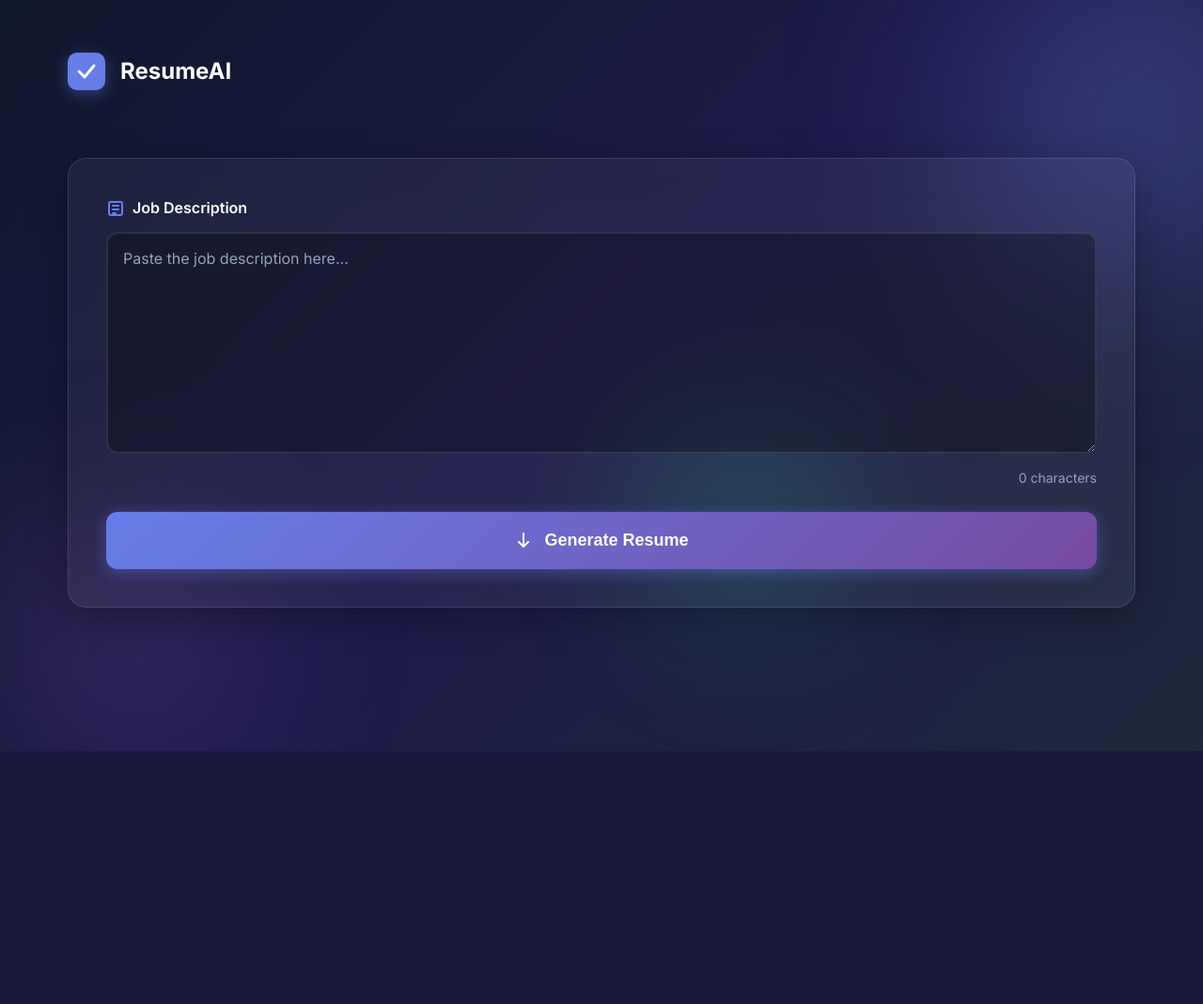
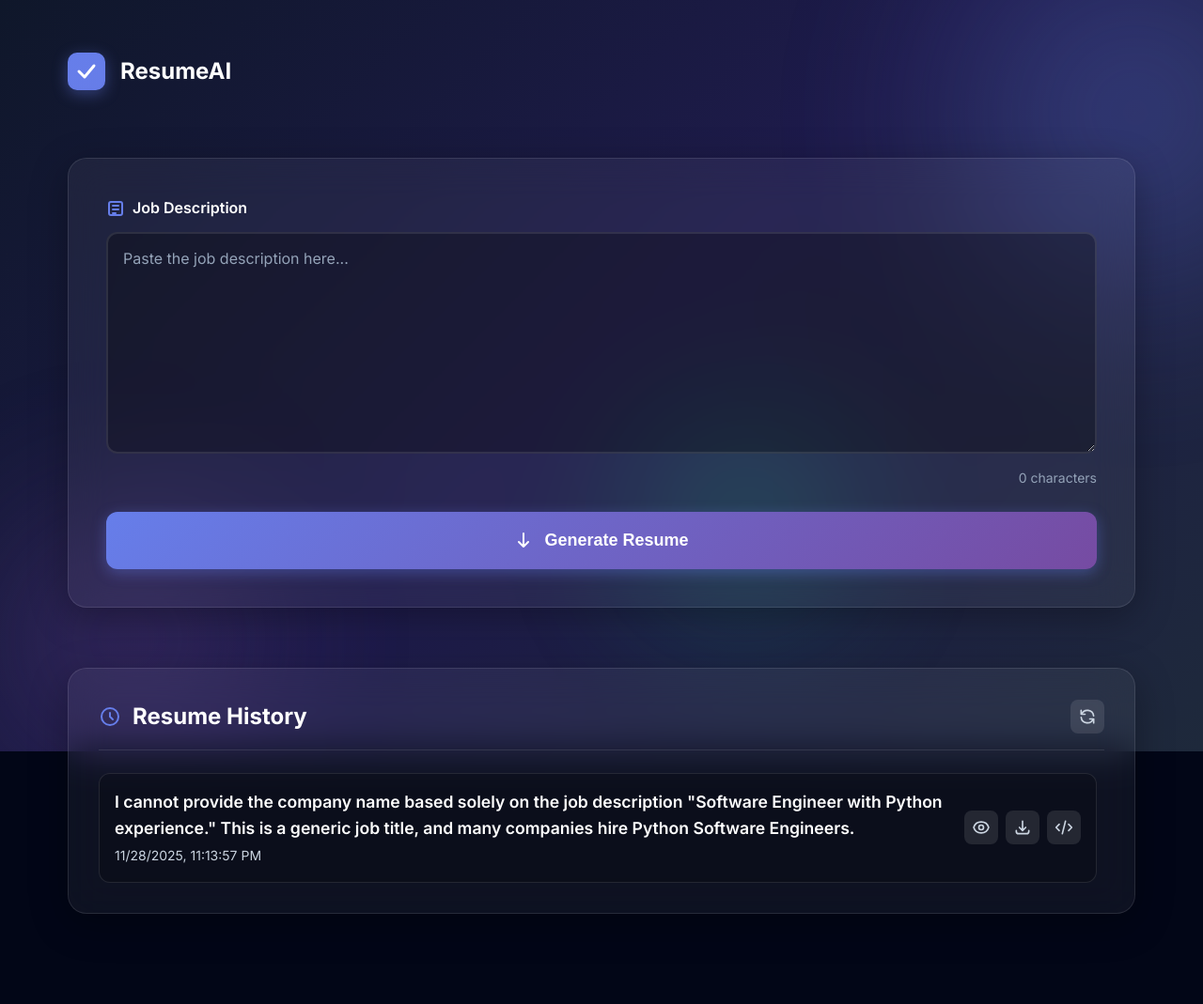
Before and after one commit to Volerus/resume-builder, a Flask app: page / in a window 1280 px wide. Shown: the whole page at 94% size. Before the commit the page ends 800 px from the top, so only its background shows below. Run offline with Flask 3, Linux system fonts and the light colour scheme; parts of the project's set-up code (start-up, migrations or seed data) failed here and were passed over; some libraries are stand-ins or nearby versions.

Commit message:
Added history and view functinality

```diff
--- a/app.py
+++ b/app.py
@@ -9,6 +9,9 @@
 import yaml
 from pdf_generator import generate_reduced_top_margin_resume
 from io import BytesIO
+import uuid
+from datetime import datetime
+import shutil
 
 app = Flask(__name__)
 
@@ -18,6 +21,16 @@
     RESUME_DATA_FILE = f'resume_data_{resume_name}.json'
 else:
     RESUME_DATA_FILE = 'resume_data.json'
+
+STORAGE_DIR = 'generated'
+HISTORY_FILE = os.path.join(STORAGE_DIR, 'history.json')
+
+if not os.path.exists(STORAGE_DIR):
+    os.makedirs(STORAGE_DIR)
+
+if not os.path.exists(HISTORY_FILE):
+    with open(HISTORY_FILE, 'w') as f:
+        json.dump([], f)
 
 with open("secrets.yaml", "r") as file:
     secrets = yaml.safe_load(file)
@@ -43,6 +56,20 @@
         content = '\n'.join(lines)
 
     return json.loads(content)
+
+
+def load_history():
+    if os.path.exists(HISTORY_FILE):
+        with open(HISTORY_FILE, 'r') as f:
+            return json.load(f)
+    return []
+
+
+def save_history_entry(entry):
+    history = load_history()
+    history.append(entry)
+    with open(HISTORY_FILE, 'w') as f:
+        json.dump(history, f, indent=4)
 
 
 def extract_company_name(job_description):
@@ -154,19 +181,72 @@
         buffer = BytesIO()
         generate_reduced_top_margin_resume(buffer, full_resume)
 
-        # Create company directory if it doesn't exist
+        # Generate unique ID for this resume
+        resume_id = str(uuid.uuid4())
+        timestamp = datetime.now().isoformat()
+
+        # Create directory for this resume
+        resume_dir = os.path.join(STORAGE_DIR, resume_id)
+        os.makedirs(resume_dir)
+
+        # Save PDF
+        pdf_path = os.path.join(resume_dir, "resume.pdf")
+        with open(pdf_path, 'wb') as output_file:
+            buffer.seek(0)
+            output_file.write(buffer.read())
+
+        # Save JSON
+        json_path = os.path.join(resume_dir, "resume.json")
+        with open(json_path, 'w') as f:
+            json.dump(full_resume, f, indent=4)
+
+        # Update history
+        entry = {
+            'id': resume_id,
+            'company_name': company_name,
+            'timestamp': timestamp,
+            'pdf_path': pdf_path,
+            'json_path': json_path
+        }
+        save_history_entry(entry)
+
+        # Also save to company directory for backward compatibility/organization
         if not os.path.exists(company_name):
             os.makedirs(company_name)
 
-        # Save PDF to company directory
-        full_path = os.path.join(company_name, "resume.pdf")
-        with open(full_path, 'wb') as output_file:
-            buffer.seek(0)
-            output_file.write(buffer.read())
+        company_pdf_path = os.path.join(company_name, "resume.pdf")
+        shutil.copy(pdf_path, company_pdf_path)
 
         # Return PDF as response
         buffer.seek(0)
         return Response(buffer, content_type='application/pdf')
+
+    except Exception as e:
+        return jsonify({'error': str(e)}), 500
+
+
+@app.route('/history', methods=['GET'])
+def get_history():
+    """Get list of generated resumes."""
+    return jsonify(load_history())
+
+
+@app.route('/download/<resume_id>/<file_type>', methods=['GET'])
+def download_file(resume_id, file_type):
+    """Download PDF or JSON for a specific resume."""
+    try:
+        history = load_history()
+        entry = next((item for item in history if item['id'] == resume_id), None)
+
+        if not entry:
+            return jsonify({'error': 'Resume not found'}), 404
+
+        if file_type == 'pdf':
+            return Response(open(entry['pdf_path'], 'rb'), content_type='application/pdf')
+        elif file_type == 'json':
+            return jsonify(json.load(open(entry['json_path'], 'r')))
+        else:
+            return jsonify({'error': 'Invalid file type'}), 400
 
     except Exception as e:
         return jsonify({'error': str(e)}), 500
--- a/static/script.js
+++ b/static/script.js
@@ -15,6 +15,10 @@
 const downloadBtn = document.getElementById('downloadBtn');
 const diffEditor = document.getElementById('diffEditor');
 const generatePdfBtn = document.getElementById('generatePdfBtn');
+const historyList = document.getElementById('historyList');
+const refreshHistoryBtn = document.getElementById('refreshHistoryBtn');
+const pdfModal = document.getElementById('pdfModal');
+const pdfViewer = document.getElementById('pdfViewer');
 
 // Store data for PDF generation
 let currentCompanyName = '';
@@ -467,4 +471,83 @@
         document.body.style.transition = 'opacity 0.5s ease';
         document.body.style.opacity = '1';
     }, 100);
+
 });
+
+// History Functions
+async function fetchHistory() {
+    try {
+        historyList.innerHTML = '<div class="loading-history">Loading history...</div>';
+        const response = await fetch('/history');
+        if (!response.ok) throw new Error('Failed to fetch history');
+
+        const history = await response.json();
+        renderHistory(history);
+    } catch (error) {
+        console.error('Error fetching history:', error);
+        historyList.innerHTML = '<div class="error-message">Failed to load history</div>';
+    }
+}
+
+function renderHistory(history) {
+    if (history.length === 0) {
+        historyList.innerHTML = '<div class="empty-history">No generated resumes yet.</div>';
+        return;
+    }
+
+    // Sort by timestamp descending
+    history.sort((a, b) => new Date(b.timestamp) - new Date(a.timestamp));
+
+    historyList.innerHTML = history.map(item => `
+        <div class="history-item">
+            <div class="history-info">
+                <div class="history-company">${item.company_name}</div>
+                <div class="history-date">${new Date(item.timestamp).toLocaleString()}</div>
+            </div>
+            <div class="history-actions">
+                <button class="icon-btn" onclick="viewPdf('${item.id}')" title="View PDF">
+                    <svg width="20" height="20" viewBox="0 0 24 24" fill="none" xmlns="http://www.w3.org/2000/svg">
+                        <path d="M15 12a3 3 0 11-6 0 3 3 0 016 0z" stroke="currentColor" stroke-width="2" stroke-linecap="round" stroke-linejoin="round"/>
+                        <path d="M2.458 12C3.732 7.943 7.523 5 12 5c4.478 0 8.268 2.943 9.542 7-1.274 4.057-5.064 7-9.542 7-4.477 0-8.268-2.943-9.542-7z" stroke="currentColor" stroke-width="2" stroke-linecap="round" stroke-linejoin="round"/>
+                    </svg>
+                </button>
+                <a href="/download/${item.id}/pdf" class="icon-btn" title="Download PDF" download>
+                    <svg width="20" height="20" viewBox="0 0 24 24" fill="none" xmlns="http://www.w3.org/2000/svg">
+                        <path d="M4 16v1a3 3 0 003 3h10a3 3 0 003-3v-1m-4-4l-4 4m0 0l-4-4m4 4V4" stroke="currentColor" stroke-width="2" stroke-linecap="round" stroke-linejoin="round"/>
+                    </svg>
+                </a>
+                <a href="/download/${item.id}/json" class="icon-btn" title="View JSON" target="_blank">
+                    <svg width="20" height="20" viewBox="0 0 24 24" fill="none" xmlns="http://www.w3.org/2000/svg">
+                        <path d="M10 20l4-16m4 4l4 4-4 4M6 16l-4-4 4-4" stroke="currentColor" stroke-width="2" stroke-linecap="round" stroke-linejoin="round"/>
+                    </svg>
+                </a>
+            </div>
+        </div>
+    `).join('');
+}
+
+// PDF Viewer Functions
+window.viewPdf = function (id) {
+    pdfViewer.src = `/download/${id}/pdf`;
+    pdfModal.classList.remove('hidden');
+    document.body.style.overflow = 'hidden'; // Prevent background scrolling
+};
+
+window.closePdfModal = function () {
+    pdfModal.classList.add('hidden');
+    pdfViewer.src = '';
+    document.body.style.overflow = ''; // Restore scrolling
+};
+
+// Close modal on outside click
+pdfModal.addEventListener('click', (e) => {
+    if (e.target === pdfModal) {
+        closePdfModal();
+    }
+});
+
+// Event Listeners
+refreshHistoryBtn.addEventListener('click', fetchHistory);
+
+// Initial load
+fetchHistory();
--- a/static/style.css
+++ b/static/style.css
@@ -1072,3 +1072,183 @@
     border: none;
     padding: 0;
 }
+
+/* History Section */
+.history-container {
+    padding: 2rem;
+    margin-bottom: 4rem;
+}
+
+.history-header {
+    display: flex;
+    justify-content: space-between;
+    align-items: center;
+    margin-bottom: 1.5rem;
+    padding-bottom: 1rem;
+    border-bottom: 1px solid var(--glass-border);
+}
+
+.history-title {
+    display: flex;
+    align-items: center;
+    gap: 0.75rem;
+    font-size: 1.5rem;
+    font-weight: 700;
+    color: var(--text-primary);
+}
+
+.history-title svg {
+    color: var(--primary);
+}
+
+.history-list {
+    display: flex;
+    flex-direction: column;
+    gap: 1rem;
+    max-height: 400px;
+    overflow-y: auto;
+    padding-right: 0.5rem;
+}
+
+/* Scrollbar for history list */
+.history-list::-webkit-scrollbar {
+    width: 6px;
+}
+
+.history-list::-webkit-scrollbar-track {
+    background: rgba(255, 255, 255, 0.05);
+    border-radius: 3px;
+}
+
+.history-list::-webkit-scrollbar-thumb {
+    background: rgba(255, 255, 255, 0.2);
+    border-radius: 3px;
+}
+
+.history-item {
+    display: flex;
+    justify-content: space-between;
+    align-items: center;
+    padding: 1rem;
+    background: rgba(0, 0, 0, 0.2);
+    border: 1px solid var(--glass-border);
+    border-radius: 12px;
+    transition: all 0.3s ease;
+}
+
+.history-item:hover {
+    background: rgba(0, 0, 0, 0.3);
+    border-color: rgba(255, 255, 255, 0.2);
+}
+
+.history-info {
+    display: flex;
+    flex-direction: column;
+    gap: 0.25rem;
+}
+
+.history-company {
+    font-weight: 600;
+    color: var(--text-primary);
+    font-size: 1.1rem;
+}
+
+.history-date {
+    font-size: 0.875rem;
+    color: var(--text-secondary);
+}
+
+.history-actions {
+    display: flex;
+    gap: 0.5rem;
+}
+
+.icon-btn {
+    background: rgba(255, 255, 255, 0.1);
+    border: none;
+    border-radius: 8px;
+    width: 36px;
+    height: 36px;
+    display: flex;
+    align-items: center;
+    justify-content: center;
+    color: var(--text-secondary);
+    cursor: pointer;
+    transition: all 0.3s ease;
+}
+
+.icon-btn:hover {
+    background: var(--primary);
+    color: white;
+    transform: translateY(-2px);
+}
+
+.loading-history, .empty-history {
+    text-align: center;
+    color: var(--text-secondary);
+    padding: 2rem;
+}
+
+/* Modal */
+.modal {
+    position: fixed;
+    top: 0;
+    left: 0;
+    width: 100%;
+    height: 100%;
+    background: rgba(0, 0, 0, 0.8);
+    backdrop-filter: blur(5px);
+    z-index: 1000;
+    display: flex;
+    align-items: center;
+    justify-content: center;
+    padding: 2rem;
+    animation: fadeIn 0.3s ease;
+}
+
+.modal-content {
+    width: 100%;
+    max-width: 1000px;
+    height: 90vh;
+    display: flex;
+    flex-direction: column;
+    background: #1e293b; /* Solid background for modal */
+}
+
+.modal-header {
+    display: flex;
+    justify-content: space-between;
+    align-items: center;
+    padding: 1.5rem;
+    border-bottom: 1px solid var(--glass-border);
+}
+
+.modal-title {
+    font-size: 1.25rem;
+    font-weight: 700;
+    color: var(--text-primary);
+}
+
+.close-modal-btn {
+    background: transparent;
+    border: none;
+    color: var(--text-secondary);
+    cursor: pointer;
+    transition: color 0.3s ease;
+}
+
+.close-modal-btn:hover {
+    color: var(--text-primary);
+}
+
+.modal-body {
+    flex: 1;
+    padding: 0;
+    overflow: hidden;
+    border-radius: 0 0 20px 20px;
+}
+
+@keyframes fadeIn {
+    from { opacity: 0; }
+    to { opacity: 1; }
+}
--- a/templates/index.html
+++ b/templates/index.html
@@ -209,7 +209,49 @@
                     <button type="button" class="retry-btn" onclick="resetForm()">Try Again</button>
                 </div>
             </div>
+
+            <!-- History Section -->
+            <div class="history-container glass-card">
+                <div class="history-header">
+                    <h2 class="history-title">
+                        <svg width="24" height="24" viewBox="0 0 24 24" fill="none" xmlns="http://www.w3.org/2000/svg">
+                            <path d="M12 8v4l3 3m6-3a9 9 0 11-18 0 9 9 0 0118 0z" stroke="currentColor" stroke-width="2"
+                                stroke-linecap="round" stroke-linejoin="round" />
+                        </svg>
+                        Resume History
+                    </h2>
+                    <button id="refreshHistoryBtn" class="icon-btn" title="Refresh History">
+                        <svg width="20" height="20" viewBox="0 0 24 24" fill="none" xmlns="http://www.w3.org/2000/svg">
+                            <path
+                                d="M4 4v5h.582m15.356 2A8.001 8.001 0 004.582 9m0 0H9m11 11v-5h-.581m0 0a8.003 8.003 0 01-15.357-2m15.357 2H15"
+                                stroke="currentColor" stroke-width="2" stroke-linecap="round" stroke-linejoin="round" />
+                        </svg>
+                    </button>
+                </div>
+                <div class="history-list" id="historyList">
+                    <!-- History items will be populated by JavaScript -->
+                    <div class="loading-history">Loading history...</div>
+                </div>
+            </div>
         </main>
+    </div>
+
+    <!-- PDF Viewer Modal -->
+    <div id="pdfModal" class="modal hidden">
+        <div class="modal-content glass-card">
+            <div class="modal-header">
+                <h3 class="modal-title">Resume Preview</h3>
+                <button class="close-modal-btn" onclick="closePdfModal()">
+                    <svg width="24" height="24" viewBox="0 0 24 24" fill="none" xmlns="http://www.w3.org/2000/svg">
+                        <path d="M6 18L18 6M6 6l12 12" stroke="currentColor" stroke-width="2" stroke-linecap="round"
+                            stroke-linejoin="round" />
+                    </svg>
+                </button>
+            </div>
+            <div class="modal-body">
+                <iframe id="pdfViewer" src="" width="100%" height="600px" frameborder="0"></iframe>
+            </div>
+        </div>
     </div>
 
     <script src="/static/script.js"></script>
```
Also changed, not shown: generated/fa8a0ac7-ffde-40bb-9437-55a9fe18bacd/resume.json (added, +101 -0 lines), generated/history.json (added, +9 -0 lines).
